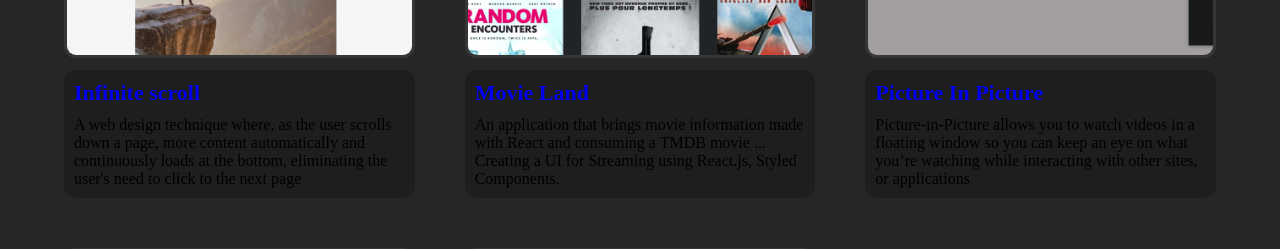
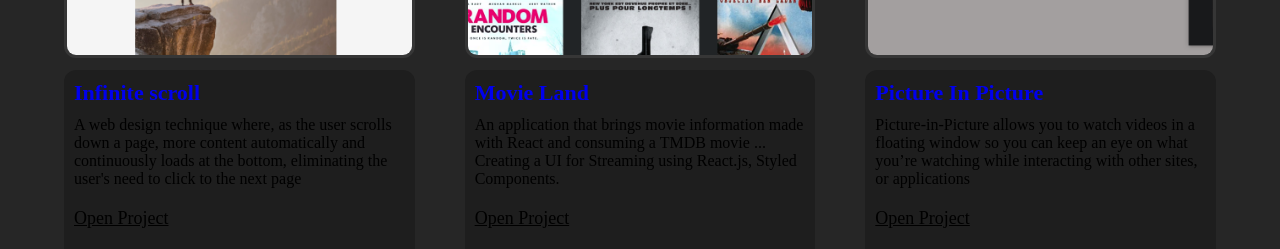
Before and after one commit to Lundrim23/Old-Portfolio, a React (Create React App) app: page /Projects in a window 1280 px wide. Shown: the part 678-927 px from the top of the page. Built offline with nearby package versions, Linux system fonts and the light colour scheme.

Commit message:
Adding project link button

```diff
--- a/src/assets/data/projects.js
+++ b/src/assets/data/projects.js
@@ -11,24 +11,28 @@ const projects = [
     name: "Infinite scroll",
     desc: "A web design technique where, as the user scrolls down a page, more content automatically and continuously loads at the bottom, eliminating the user's need to click to the next page",
     img: UnSplashed,
+    link: "https://github.com/Lundrim23/InfiniteScroll-UnsplashAPI",
   },
   {
     id: uuidv4(),
     name: "Movie Land",
     desc: "An application that brings movie information made with React and consuming a TMDB movie ... Creating a UI for Streaming using React.js, Styled Components.",
     img: MovieLand,
+    link: "https://github.com/Lundrim23/MovieLand",
   },
   {
     id: uuidv4(),
     name: "Picture In Picture",
     desc: "Picture-in-Picture allows you to watch videos in a floating window so you can keep an eye on what you’re watching while interacting with other sites, or applications",
     img: PictureInPicture,
+    link: "https://github.com/Lundrim23/Picture-in-Picture",
   },
   {
     id: uuidv4(),
     name: "Quote Generator",
     desc: "You can generate quote's that famus people tweeted and you can retweet those tweets",
     img: QuoteGenerator,
+    link: "https://github.com/Lundrim23/Quote-generator",
   },
   {
     id: uuidv4(),
--- a/src/components/ProjectItem.js
+++ b/src/components/ProjectItem.js
@@ -34,12 +34,21 @@ const ProjectItemStyles = styled.div`
       height: 350px;
     }
   }
+
+  .projectButton {
+    display: inline-block;
+    font-size: 1.8rem;
+    text-decoration: underline;
+    margin: 2rem 0;
+    color: var(--deep-bg);
+  }
 `;
 
 export default function ProjectItem({
   img = ProjectImg,
   title = "Project Name",
   desc = "Lorem Ipsum is simply dummy text of the printing and typesetting industry.",
+  link,
 }) {
   return (
     <ProjectItemStyles>
@@ -51,6 +60,16 @@ export default function ProjectItem({
           <h3 className="projectItem__title">{title}</h3>
         </Link>
         <p className="projectItem__desc">{desc}</p>
+        {link && (
+          <a
+            className="projectButton"
+            href={link}
+            target="_blank"
+            rel="noreferrer"
+          >
+            Open Project
+          </a>
+        )}
       </div>
     </ProjectItemStyles>
   );
--- a/src/components/ProjectSection.js
+++ b/src/components/ProjectSection.js
@@ -92,6 +92,7 @@ export default function ProjectsSection() {
                     title={project.name}
                     img={project.img}
                     desc={project.desc}
+                    link={project.link}
                   />
                 </SwiperSlide>
               );
--- a/src/pages/Projects.js
+++ b/src/pages/Projects.js
@@ -90,6 +90,7 @@ export default function Projects() {
               title={item.name}
               desc={item.desc}
               img={item.img}
+              link={item.link}
             />
           ))}
         </div>
```
